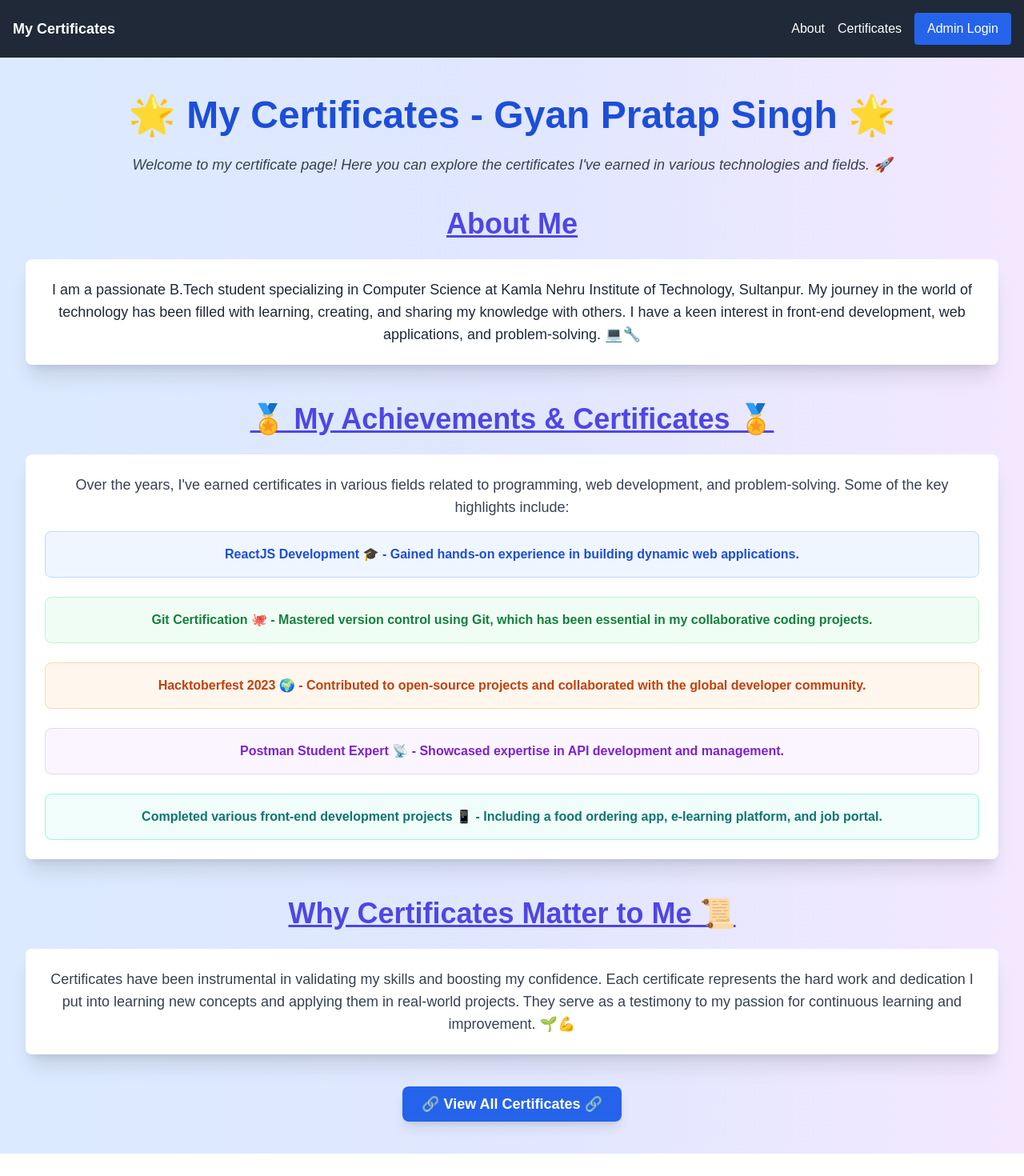
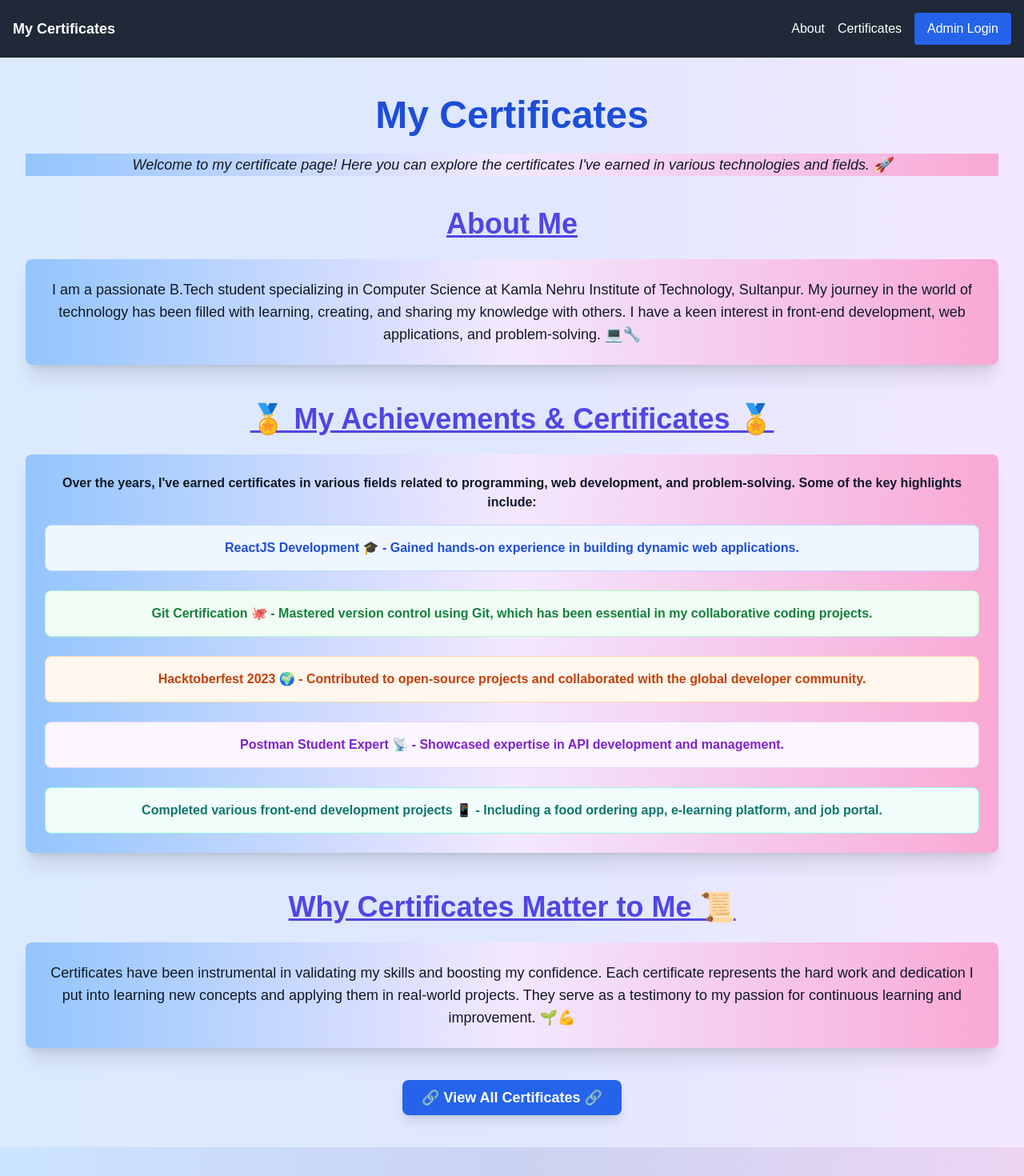
Before and after one commit to Gyanthakur/My-Certificates, a Next.js app: page /certificates in a window 1280 px wide. Shown: the top 1470 px of the page at 80% size. Built offline with nearby package versions, Linux system fonts and the light colour scheme.

Commit message:
feat: responsive design

```diff
--- a/src/app/about/page.js
+++ b/src/app/about/page.js
@@ -1,7 +1,13 @@
 "use client";
 
 import { useState } from "react";
-import { GithubLogo, LinkedinLogo, TwitterLogo, Envelope, WhatsappLogo } from "phosphor-react";
+import {
+	GithubLogo,
+	LinkedinLogo,
+	TwitterLogo,
+	Envelope,
+	WhatsappLogo,
+} from "phosphor-react";
 
 export default function AboutPage() {
 	const [isVisible, setIsVisible] = useState(false);
@@ -11,31 +17,42 @@ export default function AboutPage() {
 	};
 
 	return (
-    // <div className="container mx-auto my-8 p-6 bg-gradient-to-br from-blue-50 to-white rounded-xl shadow-xl">
-    <div className="container m-auto mt-10">
+		<div className="container mx-auto my-8 p-6 bg-gradient-to-r from-blue-100 via-indigo-100 to-purple-100 rounded-xl shadow-xl">
+			{/* <div className="container m-auto mt-10"> */}
 			<h1 className="text-5xl font-bold text-center mb-8 text-blue-600">
-        🌟 About Me 🌟
+				About Me
 			</h1>
 
 			<div className="flex flex-col items-center space-y-10">
 				{/* Introduction */}
 				<div className="text-center max-w-2xl mx-auto">
+					<div className="max-w-4xl mx-auto p-8 bg-gradient-to-r from-blue-100 via-purple-100 to-pink-100 rounded-lg shadow-lg">
 						<p className="text-2xl text-gray-800 mb-6 leading-relaxed">
-            Hello! I'm <span className="font-semibold text-blue-500">Gyan Pratap Singh</span>, a passionate
-            and dedicated front-end developer specializing in crafting modern, responsive web applications.
+							Hello! I'm{" "}
+							<span className="font-semibold text-blue-500">
+								Gyan Pratap Singh
+							</span>
+							, a passionate and dedicated front-end developer specializing in
+							crafting modern, responsive web applications.
 						</p>
 						<p className="text-2xl text-gray-800 mb-6 leading-relaxed">
-            🚀 With expertise in <span className="font-semibold text-blue-500">HTML, CSS, JavaScript, React,</span>
-            and <span className="font-semibold text-blue-500">Next.js</span>, I aim to build user-friendly and visually
-            delightful experiences.
+							🚀 With expertise in{" "}
+							<span className="font-semibold text-blue-500">
+								HTML, CSS, JavaScript, React,
+							</span>
+							and <span className="font-semibold text-blue-500">Next.js</span>,
+							I aim to build user-friendly and visually delightful experiences.
 						</p>
 						<p className="text-2xl text-gray-800 mb-8 leading-relaxed">
-            💻 When I’m not coding, I’m collaborating with open-source communities or exploring the latest technologies.
+							💻 When I’m not coding, I’m collaborating with open-source
+							communities or exploring the latest technologies.
 						</p>
+					</div>
+
 					{/* Show Contact Details Button */}
 					<button
 						onClick={toggleContactDetails}
-            className="bg-blue-600 text-white py-3 px-8 rounded-full text-lg font-semibold hover:bg-blue-700 hover:shadow-lg transition-all duration-300"
+						className="bg-blue-600 mt-10 text-white py-3 px-8 rounded-full text-lg font-semibold hover:bg-blue-700 hover:shadow-lg transition-all duration-300"
 					>
 						{isVisible ? "Hide 👀" : "Show ✨"} Contact Details
 					</button>
@@ -43,7 +60,7 @@ export default function AboutPage() {
 
 				{/* Contact Details */}
 				{isVisible && (
-          <div className="space-y-4 text-center text-xl text-gray-800 bg-blue-50 p-6 rounded-lg shadow-md">
+					<div className="space-y-4 text-center text-xl text-gray-800 bg-gradient-to-r from-blue-100 via-purple-100 to-pink-100 p-6 rounded-lg shadow-md">
 						<p>
 							<Envelope className="inline-block mr-2 text-blue-600" />
 							<strong>Email:</strong> gps.96169@gmail.com
@@ -102,11 +119,15 @@ export default function AboutPage() {
 
 				{/* Skills & Technologies Section */}
 				<div className="mt-12">
-          <h2 className="text-4xl font-semibold text-center text-blue-600 mb-8">⚙️ Skills & Technologies</h2>
+					<h2 className="text-4xl font-semibold text-center text-blue-600 mb-8">
+						⚙️ Skills & Technologies
+					</h2>
 
 					<div className="grid grid-cols-1 sm:grid-cols-2 lg:grid-cols-3 gap-8 text-lg text-gray-700">
-            <div className="bg-blue-50 p-6 rounded-lg shadow-md">
-              <h3 className="font-semibold text-xl text-blue-500 mb-4">Frontend Development</h3>
+						<div className="bg-gradient-to-r from-blue-100 via-purple-100 to-pink-100 p-6 rounded-lg shadow-md">
+							<h3 className="font-semibold text-xl text-blue-500 mb-4">
+								Frontend Development
+							</h3>
 							<ul className="list-disc pl-6 space-y-2">
 								<li>HTML, CSS, JavaScript</li>
 								<li>React, Next.js</li>
@@ -115,8 +136,10 @@ export default function AboutPage() {
 							</ul>
 						</div>
 
-            <div className="bg-blue-50 p-6 rounded-lg shadow-md">
-              <h3 className="font-semibold text-xl text-blue-500 mb-4">Backend & Tools</h3>
+						<div className="bg-gradient-to-r from-blue-100 via-purple-100 to-pink-100 p-6 rounded-lg shadow-md">
+							<h3 className="font-semibold text-xl text-blue-500 mb-4">
+								Backend & Tools
+							</h3>
 							<ul className="list-disc pl-6 space-y-2">
 								<li>Node.js, Express</li>
 								<li>MongoDB, Firebase</li>
@@ -125,8 +148,10 @@ export default function AboutPage() {
 							</ul>
 						</div>
 
-            <div className="bg-blue-50 p-6 rounded-lg shadow-md">
-              <h3 className="font-semibold text-xl text-blue-500 mb-4">Other Skills</h3>
+						<div className="bg-gradient-to-r from-blue-100 via-purple-100 to-pink-100 p-6 rounded-lg shadow-md">
+							<h3 className="font-semibold text-xl text-blue-500 mb-4">
+								Other Skills
+							</h3>
 							<ul className="list-disc pl-6 space-y-2">
 								<li>Postman</li>
 								<li>Figma</li>
--- a/src/app/certificates/page.js
+++ b/src/app/certificates/page.js
@@ -8,9 +8,9 @@ const CertificatePage = () => {
     <div className="min-h-screen bg-gradient-to-r from-blue-100 via-indigo-100 to-purple-100 py-12 px-4 sm:px-6 lg:px-8">
       <div className="max-w-7xl mx-auto text-center">
         <h1 className="text-5xl font-extrabold text-blue-700 mb-6 text-shadow-md">
-          🌟 My Certificates - Gyan Pratap Singh 🌟
+           My Certificates
         </h1>
-        <p className="mt-4 text-lg text-gray-700 italic">
+        <p className="mt-4 bg-gradient-to-r from-blue-300 via-purple-100 to-pink-300 text-lg text-gray-900 italic">
           Welcome to my certificate page! Here you can explore the certificates I've earned in various technologies and fields. 🚀
         </p>
 
@@ -19,8 +19,8 @@ const CertificatePage = () => {
           <h2 className="text-4xl font-semibold text-indigo-600 underline">
             About Me
           </h2>
-          <div className="bg-white shadow-xl rounded-lg p-6 mt-6 hover:bg-gray-50 transition duration-300 ease-in-out transform hover:scale-105">
-            <p className="text-lg text-gray-800">
+          <div className="bg-gradient-to-r from-blue-300 via-purple-100 to-pink-300 shadow-xl rounded-lg p-6 mt-6 hover:bg-gray-50 transition duration-300 ease-in-out transform hover:scale-105">
+            <p className="text-lg font-medium text-gray-900">
               I am a passionate B.Tech student specializing in Computer Science at Kamla Nehru Institute of Technology, Sultanpur. My journey in the world of technology has been filled with learning, creating, and sharing my knowledge with others. I have a keen interest in front-end development, web applications, and problem-solving. 💻🔧
             </p>
           </div>
@@ -31,8 +31,8 @@ const CertificatePage = () => {
           <h2 className="text-4xl font-semibold text-indigo-600 underline">
             🏅 My Achievements & Certificates 🏅
           </h2>
-          <div className="bg-white shadow-xl rounded-lg p-6 mt-6 hover:bg-gray-50 transition duration-300 ease-in-out transform hover:scale-105">
-            <p className="text-lg text-gray-700">
+          <div className="bg-gradient-to-r from-blue-300 via-purple-100 to-pink-300 shadow-xl rounded-lg p-6 mt-6 hover:bg-gray-50 transition duration-300 ease-in-out transform hover:scale-105">
+            <p className="text-base font-bold text-gray-900">
               Over the years, I've earned certificates in various fields related to programming, web development, and problem-solving. Some of the key highlights include:
             </p>
             <div className="mt-4 space-y-6">
@@ -70,8 +70,8 @@ const CertificatePage = () => {
           <h2 className="text-4xl font-semibold text-indigo-600 underline">
             Why Certificates Matter to Me 📜
           </h2>
-          <div className="bg-white shadow-xl rounded-lg p-6 mt-6 hover:bg-gray-50 transition duration-300 ease-in-out transform hover:scale-105">
-            <p className="text-lg text-gray-700">
+          <div className="bg-gradient-to-r from-blue-300 via-purple-100 to-pink-300 shadow-xl rounded-lg p-6 mt-6 hover:bg-gray-50 transition duration-300 ease-in-out transform hover:scale-105">
+            <p className="text-lg font-medium text-gray-900">
               Certificates have been instrumental in validating my skills and boosting my confidence. Each certificate represents the hard work and dedication I put into learning new concepts and applying them in real-world projects. They serve as a testimony to my passion for continuous learning and improvement. 🌱💪
             </p>
           </div>
--- a/src/app/globals.css
+++ b/src/app/globals.css
@@ -3,8 +3,8 @@
 @tailwind utilities;
 
 :root {
-  /* --background: linear-gradient(to right, #cce4ff, #cad3f1, #ecd5f3);; */
-  --background: #f5f5f5
+  --background: linear-gradient(to right, #cce4ff, #cad3f1, #ecd5f3);;
+  /* --background: #f5f5f5 */
   --foreground: #171717;
 }
 
--- a/src/app/page.js
+++ b/src/app/page.js
@@ -40,7 +40,7 @@ export default function HomePage() {
           <p className="mt-2 text-green-600">Loading certificates...</p>
         </div>
       )}
-      <div className="grid grid-cols-1 m-10 md:grid-cols-2 lg:grid-cols-3 gap-4">
+      <div className="grid grid-cols-1 lg:m-4 md:grid-cols-2 lg:grid-cols-3 gap-4">
         {!loading && certificates.length > 0 ? (
           certificates.map((cert) => (
             <CertificateCard key={cert._id} certificate={cert} />
```
Also changed, not shown: src/components/CertificateCard.js (+0 -42 lines). Lines whose indentation alone changed are shown as unchanged.
